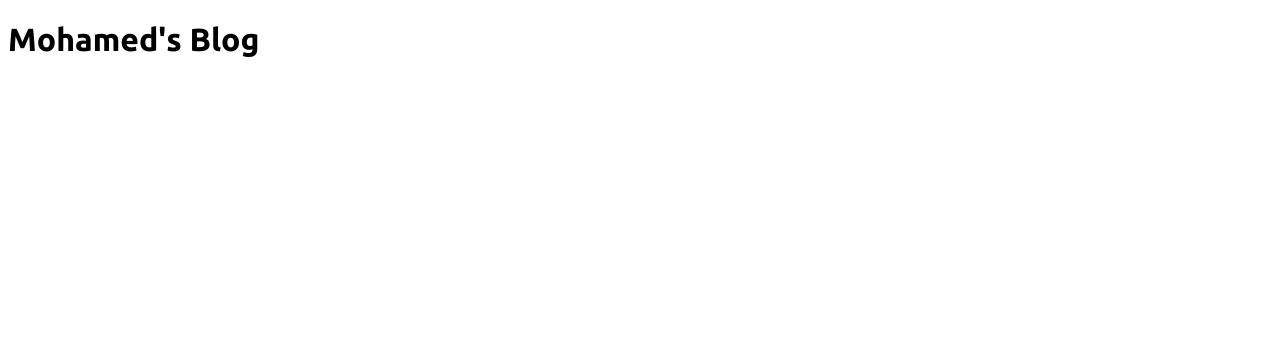
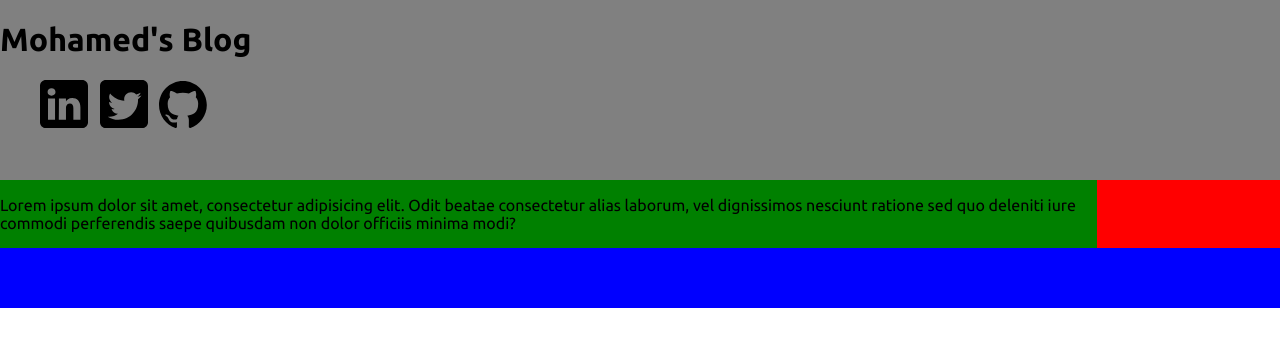
Before and after one commit to x-mo/personal-blog-website-3fs, a plain HTML site: page index.html in a window 1280 px wide. Drawn offline with Linux system fonts and the light colour scheme.

Commit message:
Added grid layout & social media icons

```diff
--- /dev/null
+++ b/css/social-icons.css
@@ -0,0 +1,8 @@
+.social-image {
+    width: 48px;
+    padding: 0 8px 0 0;
+}
+
+.social-link {
+    text-decoration: none;
+}
--- a/css/style.css
+++ b/css/style.css
@@ -1,5 +1,55 @@
 @import url('https://fonts.googleapis.com/css2?family=Ubuntu:ital,wght@0,300;0,400;0,500;0,700;1,300;1,400;1,500;1,700&display=swap');
-
-html{
+@import url(social-icons.css);
+html {
     font-family: "Ubuntu", sans-serif;
 }
+
+body {
+    margin: 0 auto;
+}
+
+.container {
+    display: grid;
+    grid-template-rows: 180px 40px 1fr 60px;
+    grid-template-columns: 1fr;
+    grid-template-areas:
+        "header"
+        "navigation"
+        "content"
+        "footer";
+}
+
+@media(min-width: 600px) {
+    .container {
+        display: grid;
+        grid-template-rows: 180px 1fr 60px;
+        grid-template-columns: 1fr 1fr 1fr 0.5fr;
+        grid-template-areas:
+            "header     header     header     header"
+            "content    content     content   navigation"
+            "footer     footer     footer     footer";
+
+        background-color: antiquewhite;
+    }
+}
+
+
+.header {
+    background-color: gray;
+    grid-area: header;
+}
+
+.navigation {
+    background-color: red;
+    grid-area: navigation;
+}
+
+.main {
+    background-color: green;
+    grid-area: content;
+}
+
+.footer {
+    background-color: blue;
+    grid-area: footer;
+}
--- a/index.html
+++ b/index.html
@@ -9,12 +9,29 @@
 </head>
 
 <body>
-    <div class="header">
-        <h1>Mohamed's Blog</h1>
-    </div>
-    <div class="navigation"></div>
-    <div class="main"></div>
-    <div class="footer"></div>
+    <div class="container">
+        <div class="header">
+            <h1>Mohamed's Blog</h1>
+            <ul>
+                <a class="social-link" href="https://www.linkedin.com/in/mohamed-ahmed-x">
+                    <img class="social-image" src="assets/linkedin-icon.svg" alt="LinkedIn Button">
+                </a>
+                <a class="social-link" href="http://www.twitter.com/">
+                    <img class="social-image" src="assets/twitter-icon.svg" alt="Twitter Button">
+                </a>
+                <a class="social-link" href="https://www.github.com/x-mo">
+                    <img class="social-image" src="assets/github-icon.svg" alt="GitHub Button">
+                </a>
+            </ul>
+        </div>
+        <div class="navigation"></div>
+        <div class="main">
+            <p>Lorem ipsum dolor sit amet, consectetur adipisicing elit. Odit beatae consectetur alias laborum, vel
+                dignissimos nesciunt ratione sed quo deleniti iure commodi perferendis saepe quibusdam non dolor
+                officiis minima modi?</p>
+        </div>
+        <div class="footer">
+        </div>
     </div>
 </body>
 
```
Also changed, not shown: assets/github-icon.svg (added), assets/linkedin-icon.svg (added), assets/twitter-icon.svg (added).
